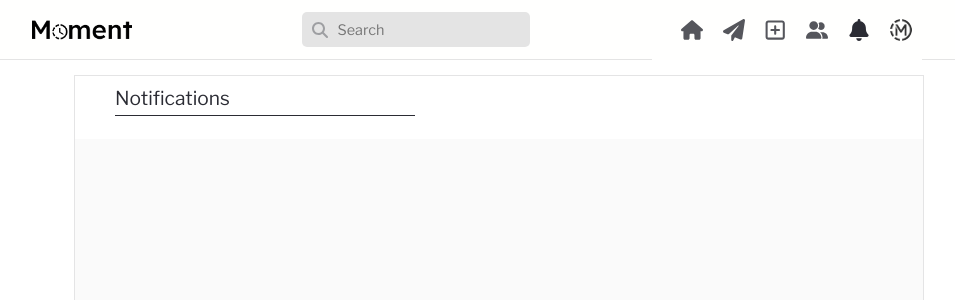
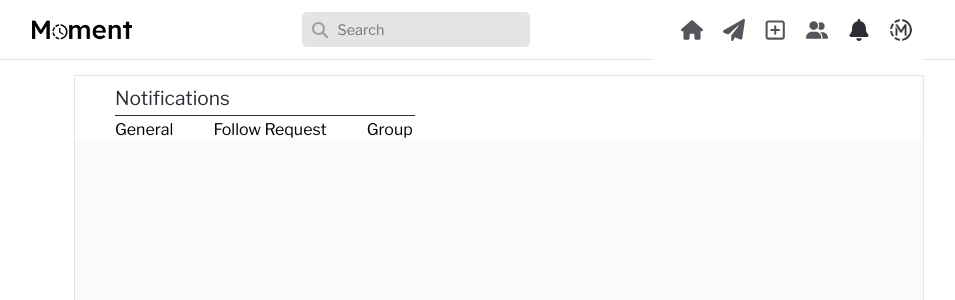
Before and after one commit to NRK-group/Moment, a React (Vite) app in the folder frontend/: page /notifications in a window 1280 px wide. Shown: the top 300 px of the page, without its empty margins (141-1096 px from the left). Built offline with nearby package versions, Linux system fonts and the light colour scheme.

Commit message:
add routingh

```diff
--- a/frontend/src/features/Notification/Notification.jsx
+++ b/frontend/src/features/Notification/Notification.jsx
@@ -9,7 +9,19 @@ export const Notification = () => {
             <Card styleName='mobileCard'>
                 <div className='notificationsContainer'>
                     <div className='pageName'>Notifications</div>
-                    <div className='notificationsHeader'></div>
+                    <div className='notificationsHeader'>
+                        <NavLink to='/notifications/general'>
+                            <div className='notificationHeader'>General</div>
+                        </NavLink>
+                        <NavLink to='/notifications/followrequest'>
+                            <div className='notificationHeader'>
+                                Follow Request
+                            </div>
+                        </NavLink>
+                        <NavLink to='/notifications/group'>
+                            <div className='notificationHeader'>Group</div>
+                        </NavLink>
+                    </div>
                     <div className='notificationContentContainer'></div>
                 </div>
             </Card>
```
